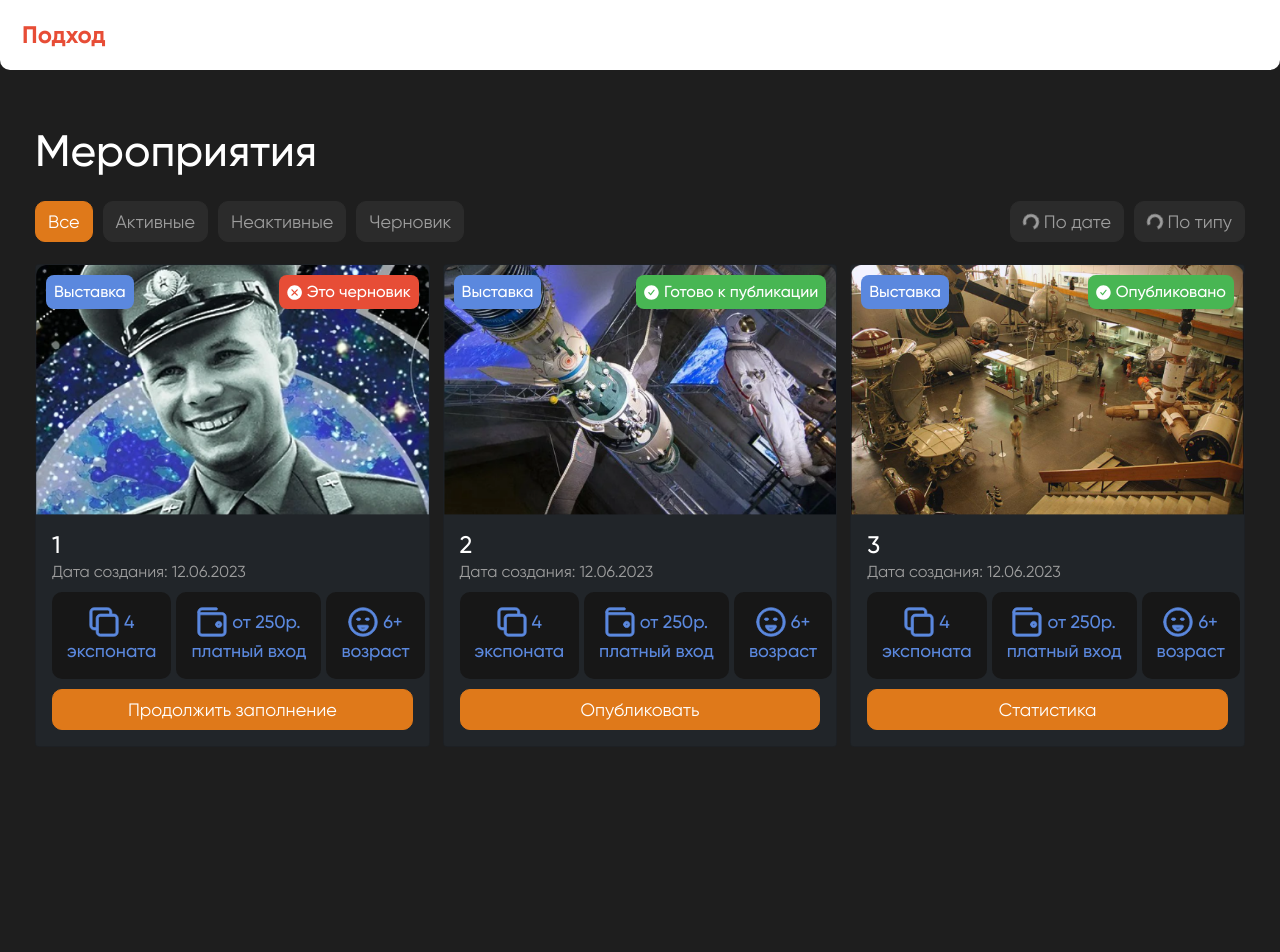
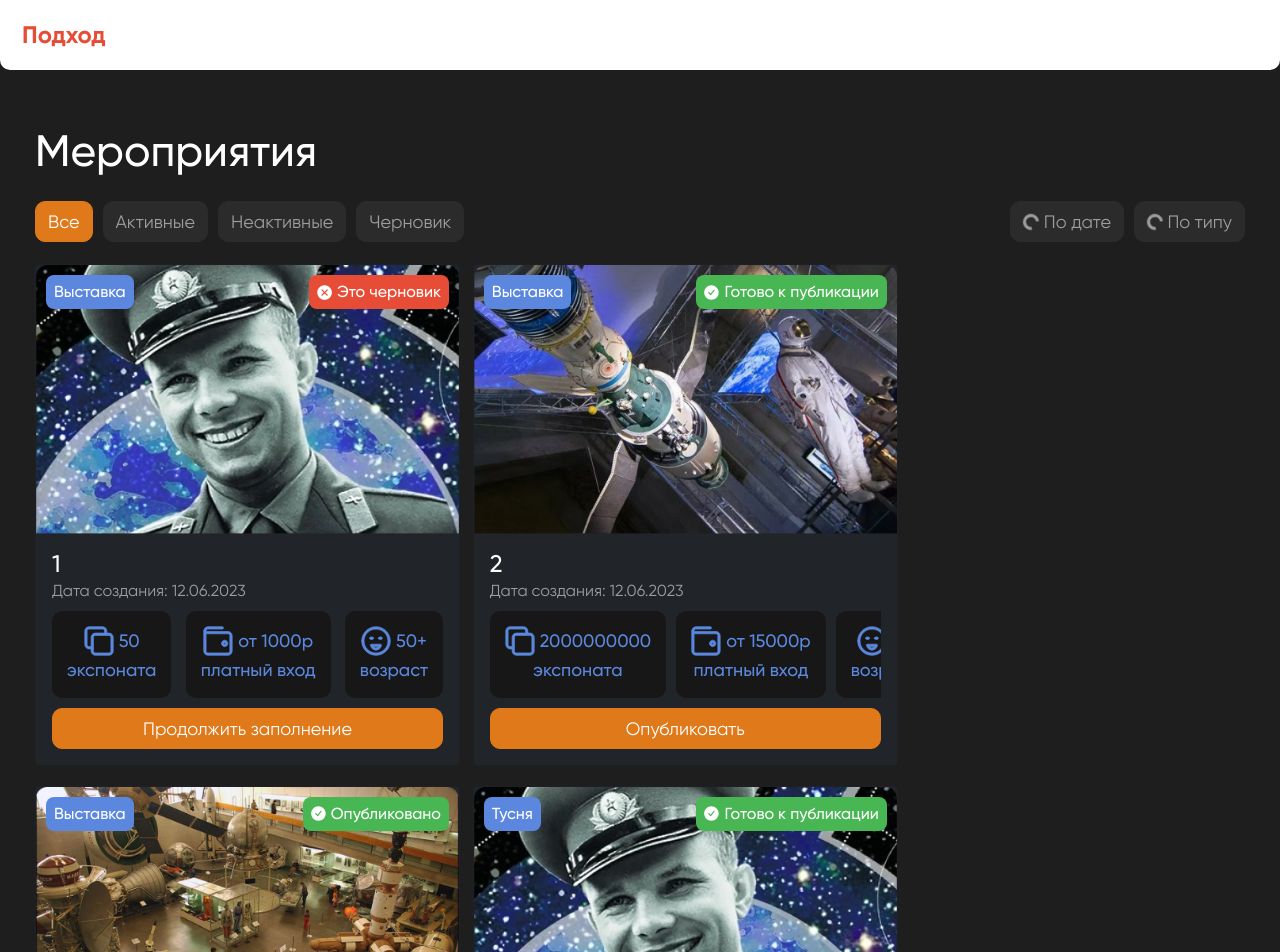
Before and after one commit to Anto-MSHK/podhod_front, a React (Create React App) app: page /event in a window 1280 px wide. Shown: the top 952 px of the page. Before the commit the page ends 800 px from the top, so only its background shows below. Built offline with nearby package versions, Linux system fonts and the light colour scheme.

Commit message:
events adaptive display

```diff
--- a/src/components/StyledCard/StyledCard.module.css
+++ b/src/components/StyledCard/StyledCard.module.css
@@ -1,14 +1,32 @@
+
+
 .styledCard_container {
-    width: 425px;
-
+    max-width: 425px;
     display: flex;
 }
 
+
 .cardWidget {
+    max-width: 100%;
+    overflow-x: scroll ;
     display: flex;
+    gap: 10px;
     justify-content: space-between;
-    column-gap: 5px;
+    position: relative;
+
 }
+.cardWidget::-webkit-scrollbar {
+    background-color: none;
+    padding: 0px;
+    margin: 0px;
+    height: 5px;
+  }
+
+  .cardWidget::-webkit-scrollbar-thumb {
+    background-color: rgb(139, 139, 139);
+    opacity: 0.1;
+    border: 0px;
+  }
 
 .cardTitle {
     margin: 0 0 4px 0;
--- a/src/components/StyledCard/StyledCard.tsx
+++ b/src/components/StyledCard/StyledCard.tsx
@@ -20,7 +20,11 @@ interface IStyledCardProps {
     dateOfCreation: string;
     type: string;
     status: string;
+    numberOfExhibits: string,
+    entryCost: string,
+    ageRestriction: string,
 }
+
 
 const btnTitle = (status: string) => {
     if (status === 'draft') return 'Продолжить заполнение';
@@ -43,9 +47,9 @@ export const StyledCard: React.FunctionComponent<IStyledCardProps> = (props) =>
                     Дата создания: {props.dateOfCreation}
                 </CardSubtitle>
                 <CardText className={styles.cardWidget}>
-                    <Widget info="4" icon={icon1} description="экспоната" />
-                    <Widget info="от 250р." icon={icon2} description="платный вход" />
-                    <Widget info="6+" icon={icon3} description="возраст" />
+                    <Widget info={props.numberOfExhibits} icon={icon1} description="экспоната" />
+                    <Widget info={`от ${props.entryCost}р`} icon={icon2} description="платный вход" />
+                    <Widget info={`${props.ageRestriction}+`} icon={icon3} description="возраст" />
                 </CardText>
                 <ButtonArt>
                     {btnTitle(props.status)}
--- a/src/pages/EventOverviewPage/EventOverviewPage.module.css
+++ b/src/pages/EventOverviewPage/EventOverviewPage.module.css
@@ -1,3 +1,5 @@
+
+
 .wrapper{
     display: flex;
     flex-direction: column;
@@ -9,9 +11,33 @@
     justify-content: space-between;
 }
 
-.card {
+.events_container {
     display: flex;
+    max-width: 100vw;
+    flex-wrap: wrap;
     margin-top: 10px;
     column-gap: 1vw;
 
 }
+.event{
+    margin-bottom: 20px;
+}
+@media (max-width: 960px ){
+    .events_container{
+        max-width: 750px;
+        justify-content: center;
+
+    }
+
+}
+@media (max-width: 767px ){
+    .events_container{
+        max-width: none;
+        justify-content: center;
+    }
+    .filter{
+        flex-wrap: wrap;
+        gap: 10px;
+        justify-content: start;
+    }
+}
--- a/src/pages/EventOverviewPage/EventOverviewPage.tsx
+++ b/src/pages/EventOverviewPage/EventOverviewPage.tsx
@@ -16,12 +16,48 @@ interface Iitems {
     image: string;
     type: string;
     status: string;
+    numberOfExhibits: string,
+    entryCost: string,
+    ageRestriction: string,
 }
 
 const items = [
-    { id: 1, name: "1", date: "12.06.2023", image: event1, type: 'Выставка', status: 'draft' },
-    { id: 2, name: "2", date: "12.06.2023", image: event2, type: 'Выставка', status: 'completed' },
-    { id: 3, name: "3", date: "12.06.2023", image: event3, type: 'Выставка', status: 'published' },
+    {
+        id: 1, name: "1", date: "12.06.2023", image: event1, type: 'Выставка', status: 'draft',
+        numberOfExhibits: '50', entryCost: '1000', ageRestriction: '50'
+    },
+    {
+        id: 2, name: "2", date: "12.06.2023", image: event2, type: 'Выставка', status: 'completed',
+        numberOfExhibits: '2000000000', entryCost: '15000', ageRestriction: '6'
+    },
+    {
+        id: 3, name: "3", date: "12.06.2023", image: event3, type: 'Выставка', status: 'published',
+        numberOfExhibits: '10', entryCost: '300', ageRestriction: '12'
+    },
+    {
+        id: 4, name: "5", date: "12.06.2023", image: event1, type: 'Тусня', status: 'completed',
+        numberOfExhibits: '24', entryCost: '250', ageRestriction: '18'
+    },
+    {
+        id: 5, name: "7", date: "12.06.2023", image: event1, type: 'Тусня', status: 'completed',
+        numberOfExhibits: '24', entryCost: '250', ageRestriction: '18'
+    },
+    {
+        id:6, name: "7", date: "12.06.2023", image: event1, type: 'Тусня', status: 'completed',
+        numberOfExhibits: '24', entryCost: '250', ageRestriction: '18'
+    },
+    {
+        id: 7, name: "7", date: "12.06.2023", image: event1, type: 'Тусня', status: 'completed',
+        numberOfExhibits: '24', entryCost: '250', ageRestriction: '18'
+    },
+    {
+        id: 8, name: "7", date: "12.06.2023", image: event1, type: 'Тусня', status: 'completed',
+        numberOfExhibits: '24', entryCost: '250', ageRestriction: '18'
+    },
+    {
+        id: 9, name: "7", date: "12.06.2023", image: event1, type: 'Тусня', status: 'completed',
+        numberOfExhibits: '24', entryCost: '250', ageRestriction: '18'
+    },
 ];
 
 
@@ -34,16 +70,17 @@ export function EventOverviewPage() {
     const handleSort = (status: string) => {
         const draftCard = [...items];
         switch (status) {
-            case '':
+            case 'all':
                 setItems(draftCard);
                 break;
             case status:
-                setItems(draftCard.reduce((newArr: Iitems[], items) => {
+               /*  setItems(draftCard.reduce((newArr: Iitems[], items) => {
                     if (items.status === status) {
                         newArr.push(items);
                     }
                     return newArr;
-                }, []));
+                }, [])) */;
+                setItems(draftCard.filter(item => item.status === status))
                 break;
             default:
                 setItems(draftCard);
@@ -51,7 +88,7 @@ export function EventOverviewPage() {
     };
 
     const btnData = [
-        { name: "Все", onClick: () => handleSort('') },
+        { name: "Все", onClick: () => handleSort('all') },
         { name: "Активные", onClick: () => handleSort('published') },
         { name: "Неактивные", onClick: () => handleSort('completed') },
         { name: "Черновик", onClick: () => handleSort('draft') },
@@ -66,15 +103,16 @@ export function EventOverviewPage() {
                 <div style={{ margin: "10px 0" }} />
                 <BtnFilters sort={sort} date={"12.02.2023"} type={""} />
             </div>
-            <div className={styles.card}>
+            <div className={styles.events_container}>
                 {item.map((item) => (
-                    <StyledCard
-                        eventTitle={item.name}
-                        dateOfCreation={item.date}
-                        image={item.image}
-                        type={item.type}
-                        status={item.status}
-                        key={item.id} />
+                    <div className={styles.event}>
+                        <StyledCard
+                            eventTitle={item.name}
+                            dateOfCreation={item.date}
+                            {...item}
+                            key={item.id}
+                        />
+                    </div>
                 ))}
             </div>
         </div>
--- a/src/pages/StylePage/StylePage.tsx
+++ b/src/pages/StylePage/StylePage.tsx
@@ -112,12 +112,12 @@ export const MainPage = () => {
                         <PublicationStatus status="Черновик" type="draft" />
                         <PublicationStatus status="Выставка" type="event" />
                     </div>
-                    <StyledCard
+                {/*     <StyledCard
                         eventTitle="Экспозиция музея"
                         dateOfCreation="22.02.2023"
                         type='Выставка'
                         status="completed"
-                    />
+                    /> */}
                 </div>
             </div>
             <div>
```
